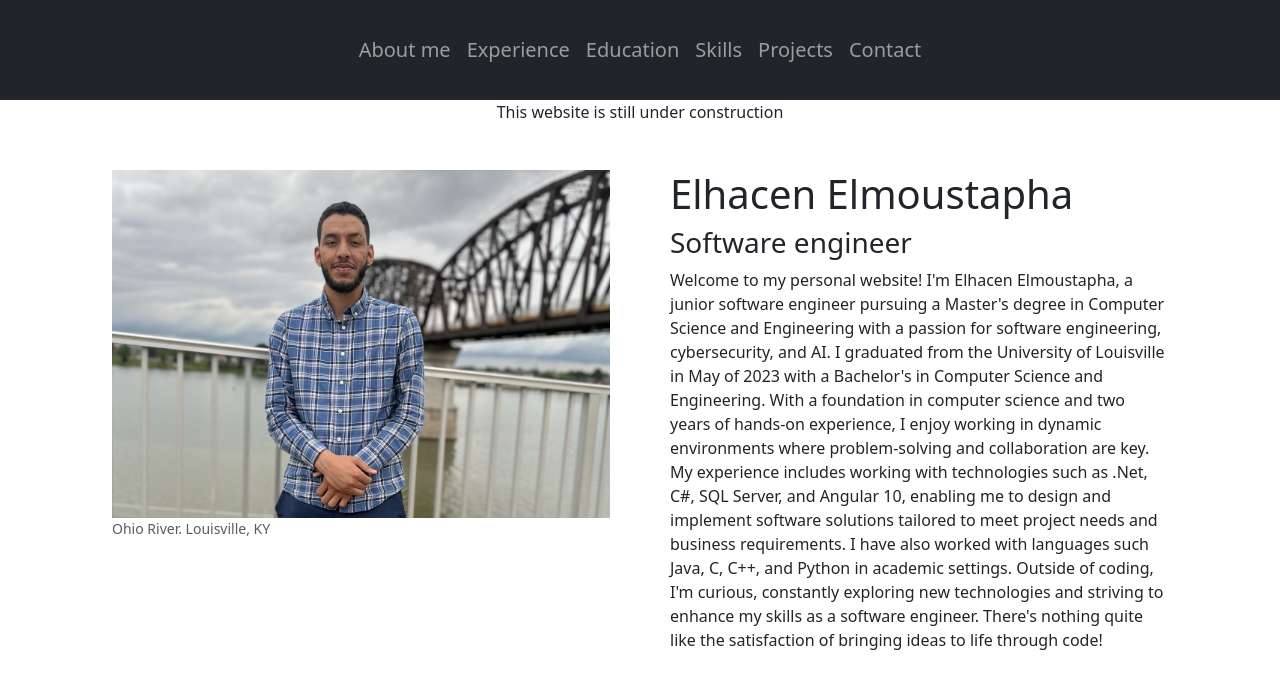
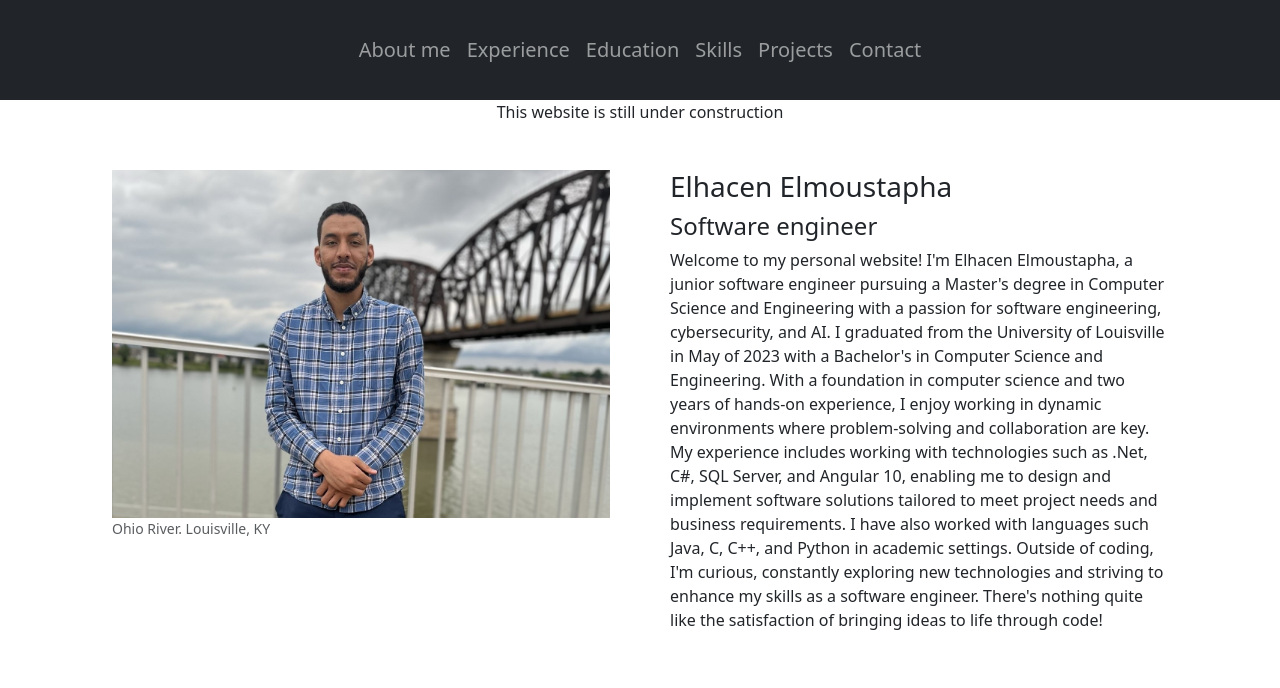
Before and after one commit to Elhacen18/PersonalProfile, a React (Create React App) app: page / in a window 1280 px wide. Shown: the top 688 px of the page. Built offline with nearby package versions, Linux system fonts and the light colour scheme.

Commit message:
change h1 to h3 and h3 to h4

```diff
--- a/src/Components/AboutMe.js
+++ b/src/Components/AboutMe.js
@@ -18,8 +18,8 @@ class AboutMe extends Component {
           </div>
           <div class="about">
             <p>
-              <h1>Elhacen Elmoustapha</h1>
-              <h3>Software engineer</h3>
+              <h3>Elhacen Elmoustapha</h3>
+              <h4>Software engineer</h4>
               Welcome to my personal website! I'm Elhacen Elmoustapha, a junior
               software engineer pursuing a Master's degree in Computer Science
               and Engineering with a passion for software engineering,
```
